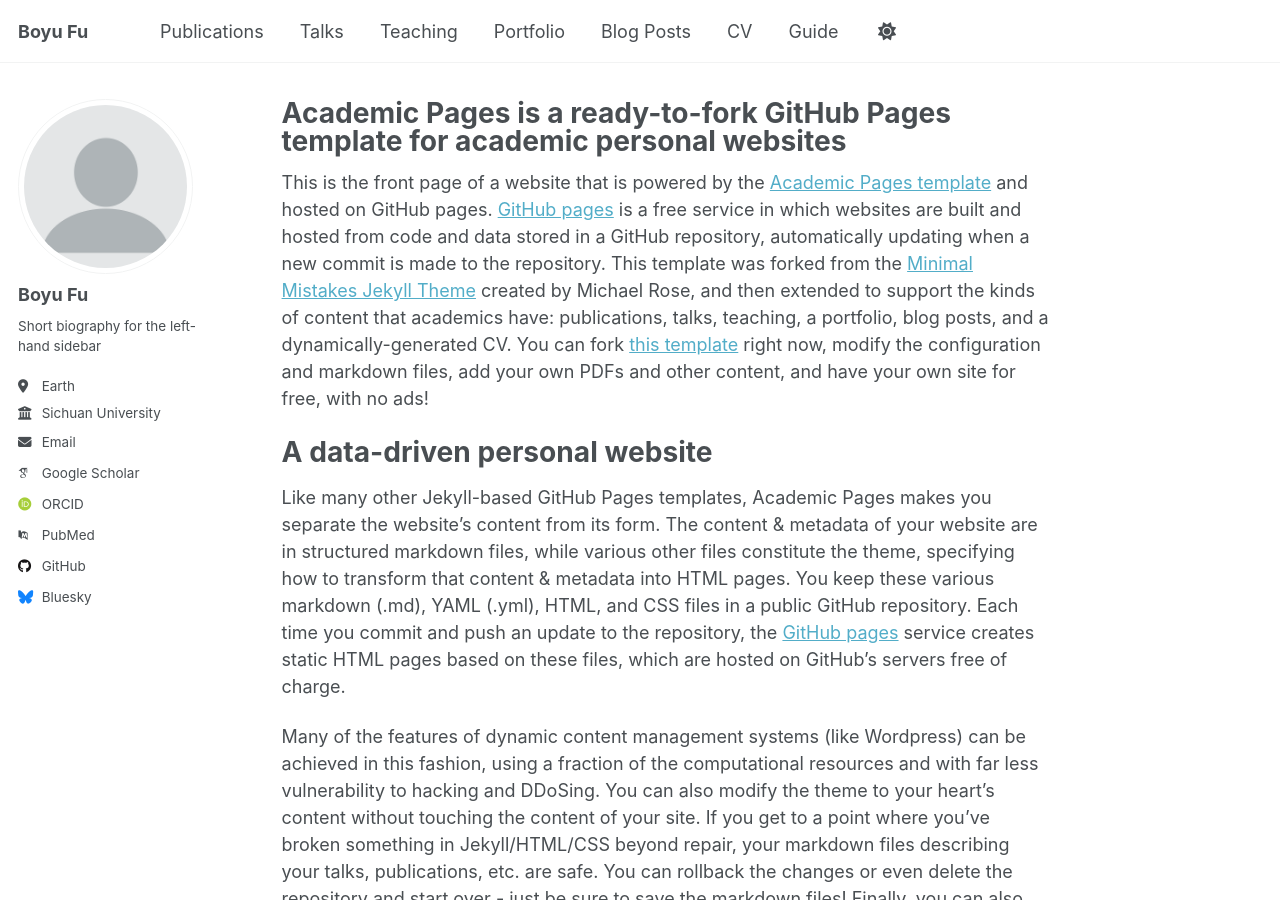
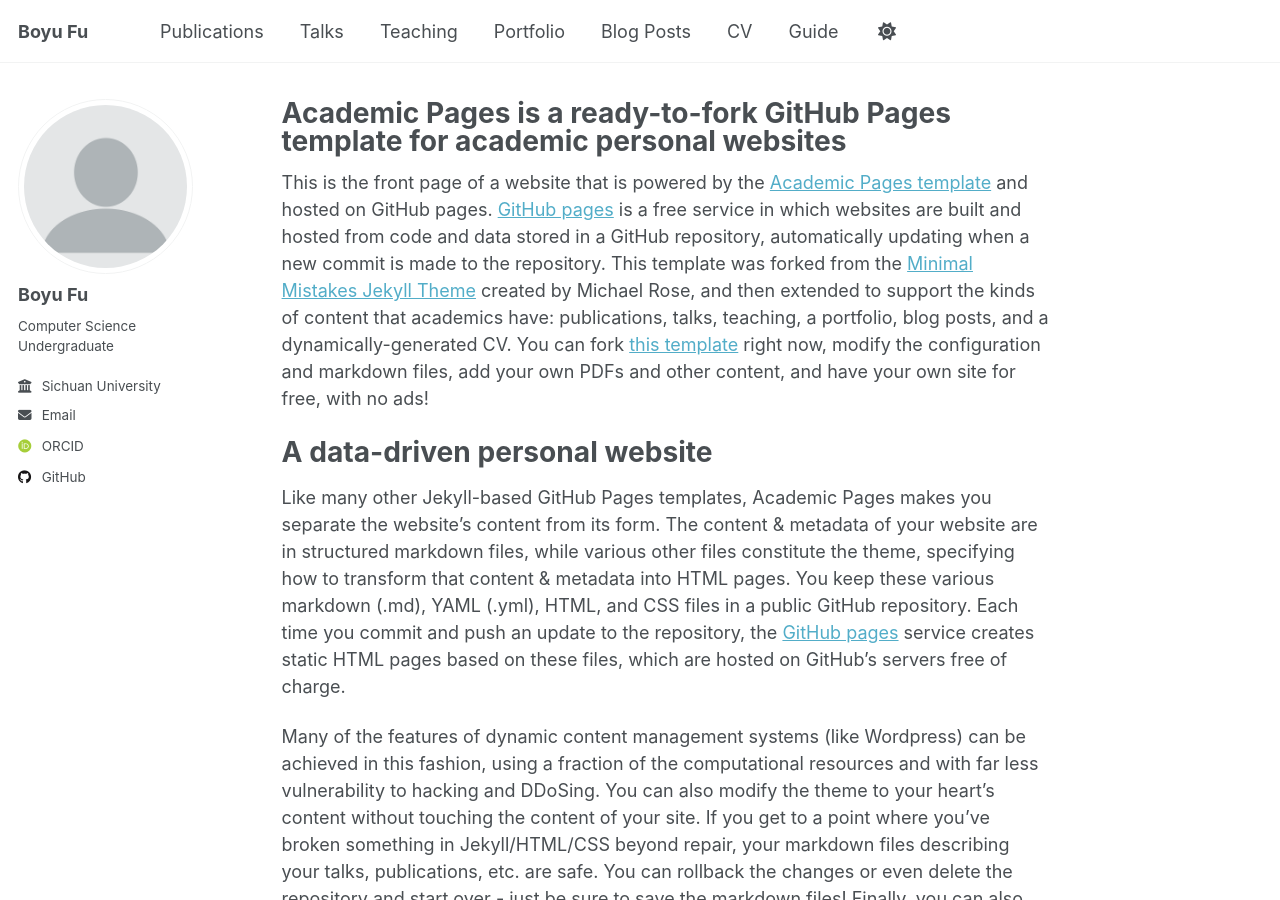
Before and after one commit to boyufu/boyufu.github.io, a Jekyll site: the page built from _pages/about.md, in a window 1280 px wide and 900 px high. Built offline with Jekyll 4.4.1, drawn with Linux system fonts in a browser that asks for light colours; some web fonts are replaced.

Commit message:
Update _config.yml

```diff
--- a/_config.yml
+++ b/_config.yml
@@ -25,8 +25,8 @@ author:
   avatar           : "profile.png"
   name             : "Boyu Fu"
   pronouns         : # example: "she/her"
-  bio              : "Short biography for the left-hand sidebar"
-  location         : "Earth"
+  bio              : "Computer Science Undergraduate"
+  location         : #
   employer         : "Sichuan University"
   uri              : # URL
   email            : "boyufu@stu.scu.edu.cn"
@@ -34,11 +34,11 @@ author:
   # Academic websites
   academia         : # URL
   arxiv            : # URL - Update with the correct link to your profile
-  googlescholar    : ""
+  googlescholar    : #
   impactstory      : # URL
   orcid            : "https://orcid.org/0009-0006-8976-9044"
   semantic         : # URL
-  pubmed           : ""
+  pubmed           : #
   researchgate     : # URL
   scopus           : # URL
 
@@ -51,7 +51,7 @@ author:
   stackoverflow    : # User number or user number and name (i.e., use "1" or "1/jeff-atwood")
 
   # Social media
-  bluesky          : "" # Replace this with you Bluesky username
+  bluesky          : # Replace this with you Bluesky username
   facebook         : # Username
   flickr           : # Username
   foursquare       : # Username
```
